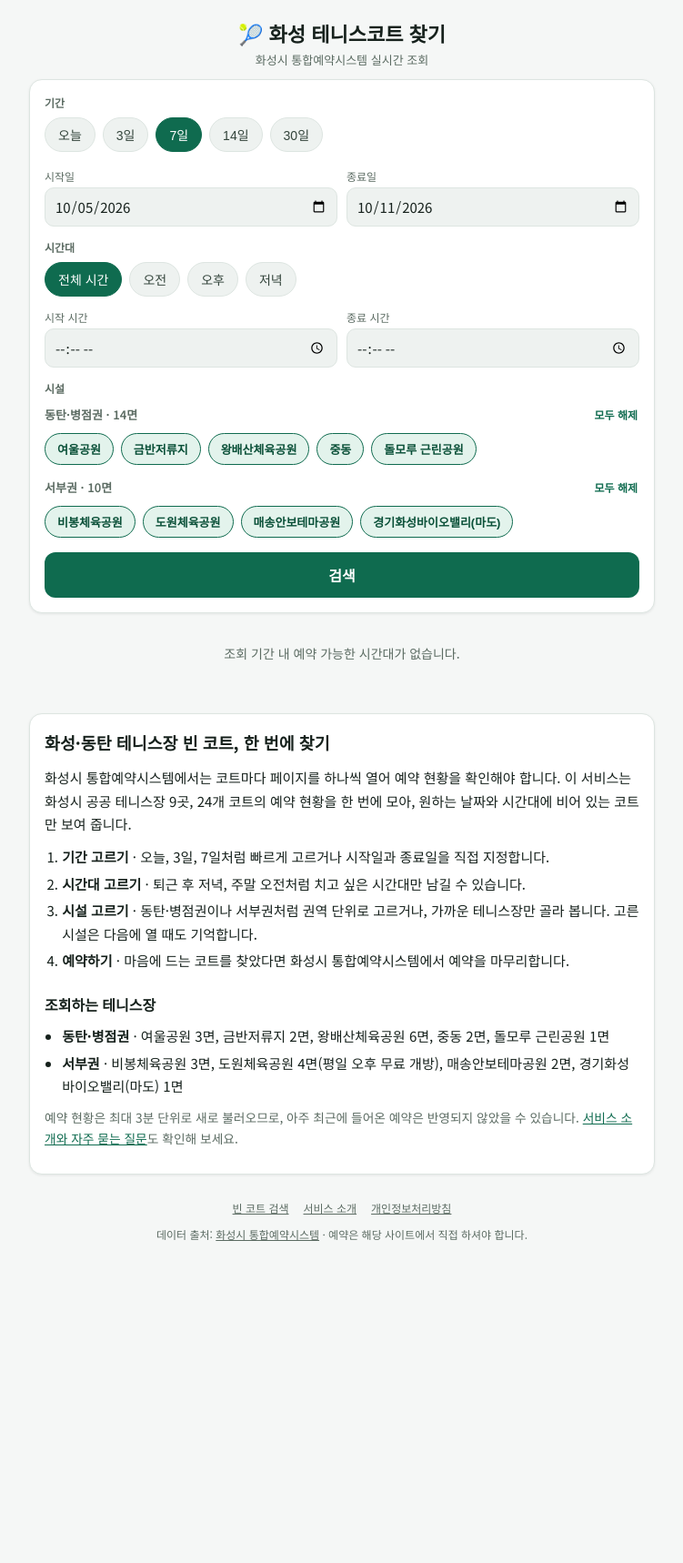
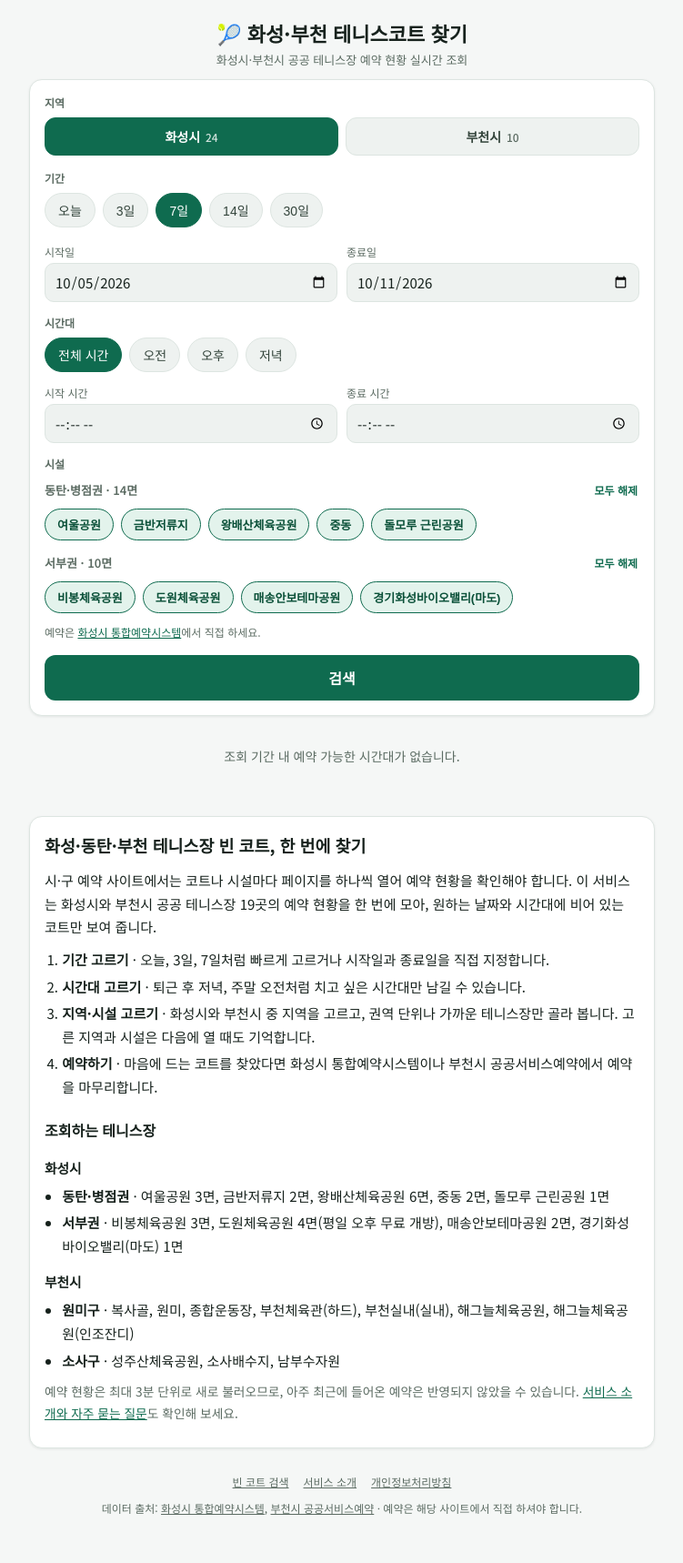
Before and after one commit to unipro8787/john_dev, a Flask app: page / in a window 1280 px wide. Shown: the whole page at 91% size, without its empty margins (264-1015 px from the left). Before the commit the page ends 1364 px from the top, so only its background shows below. Run offline with Flask 3, Linux system fonts and the light colour scheme; data that the repository does not hold is empty.

Commit message:
Add Bucheon tennis courts to the finder with city tabs
Reads the public 예약현황 calendar on reserv.bucheon.go.kr facility pages
(10 facilities, availability per facility per time slot) via a new
bucheon_client that only parses the status class and never the masked
booker names. Courts are now organised city -> region -> facility; the
fetch cache and dispatcher are keyed by reservation-system source. The
page gains 화성시/부천시 tabs with a remembered selection per city
(migrating the old Hwaseong-only selection), and copy, privacy policy
and README are updated, including the survey of other cities.

Co-Authored-By: Claude Opus 5.5 <noreply@anthropic.com>
Claude-Session: https://claude.ai/code/session_01MnYtPndTVEv74CX1S5FX1E

```diff
--- a/dongtan_tennis_finder/app.py
+++ b/dongtan_tennis_finder/app.py
@@ -1,4 +1,4 @@
-# 화성시 공공 테니스코트 예약 가능 시간대 조회 웹앱 (Flask).
+# 화성시·부천시 공공 테니스코트 예약 가능 시간대 조회 웹앱 (Flask).
 # check_availability.py의 조회 로직을 그대로 재사용하고, 검색 UI + JSON API를 얹은 것.
 #
 # 로컬 실행: python app.py  (http://127.0.0.1:5000)
@@ -26,8 +26,16 @@ from urllib.parse import urlparse
 from flask import Flask, Response, abort, jsonify, redirect, render_template, request, url_for
 import requests
 
-from courts import FACILITIES, FACILITY_NOTES, REGIONS
-from hscity_client import fetch_month
+import bucheon_client
+import hscity_client
+from courts import CITIES, FACILITY_CITY, FACILITY_NOTES
+
+# 예약 시스템(source)별 월 단위 조회 함수
+FETCHERS = {
+    "hscity": hscity_client.fetch_month,
+    "bucheon": bucheon_client.fetch_month,
+}
+ALL_FACILITIES: dict[str, dict[str, int]] = {name: courts for c in CITIES for name, courts in c["facilities"].items()}
 
 app = Flask(__name__)
 
@@ -35,9 +43,9 @@ MAX_RANGE_DAYS = 45  # 한 번에 조회 가능한 최대 기간 (API 부하 방
 _TIME_RE = re.compile(r"^([01]\d|2[0-3]):[0-5]\d$")
 CACHE_TTL_SECONDS = 180  # 코트별 월 데이터 캐시 유지 시간
 
-FETCH_WORKERS = 6  # 코트별 조회를 동시에 보내는 수 (전체 24면 조회 시간 단축, 원 사이트 부하는 그대로 캐시로 제한)
+FETCH_WORKERS = 6  # 코트별 조회를 동시에 보내는 수 (조회 시간 단축, 원 사이트 부하는 캐시로 제한)
 
-_month_cache: dict[tuple[int, int, int], tuple[float, list]] = {}
+_month_cache: dict[tuple[str, int, int, int], tuple[float, list]] = {}
 _cache_lock = threading.Lock()
 _local = threading.local()  # requests.Session은 스레드 간 공유가 안전하지 않아 스레드마다 하나씩 둔다
 
@@ -48,20 +56,20 @@ def _session() -> requests.Session:
     return _local.session
 
 
-def _cached_fetch_month(stadium_idx: int, year: int, month: int) -> list:
-    key = (stadium_idx, year, month)
+def _cached_fetch_month(source: str, court_id: int, year: int, month: int) -> list:
+    key = (source, court_id, year, month)
     now = time.time()
     with _cache_lock:
         cached = _month_cache.get(key)
     if cached and now - cached[0] < CACHE_TTL_SECONDS:
         return cached[1]
-    slots = fetch_month(_session(), stadium_idx, year, month)
+    slots = FETCHERS[source](_session(), court_id, year, month)
     with _cache_lock:
         _month_cache[key] = (now, slots)
     return slots
 
 
-def _fetch_range_cached(stadium_idx: int, start: date, end: date) -> list:
+def _fetch_range_cached(source: str, court_id: int, start: date, end: date) -> list:
     months: set[tuple[int, int]] = set()
     y, m = start.year, start.month
     while (y, m) <= (end.year, end.month):
@@ -74,13 +82,13 @@ def _fetch_range_cached(stadium_idx: int, start: date, end: date) -> list:
     start_str, end_str = start.isoformat(), end.isoformat()
     result = []
     for year, month in months:
-        for slot in _cached_fetch_month(stadium_idx, year, month):
+        for slot in _cached_fetch_month(source, court_id, year, month):
             if start_str <= slot.date <= end_str:
                 result.append(slot)
     return result
 
 
-SITE_NAME = "화성 테니스코트 찾기"
+SITE_NAME = "화성·부천 테니스코트 찾기"
 POLICY_EFFECTIVE = "2026-10-06"  # 개인정보처리방침 시행일 (방침을 바꾸면 함께 갱신)
 PAGES_UPDATED = "2026-10-06"     # 사이트맵 lastmod (페이지 내용을 바꾸면 함께 갱신)
 _ADSENSE_RE = re.compile(r"^ca-pub-\d{10,20}$")
@@ -123,11 +131,10 @@ def _inject_site():
         "naver_site_verification": _env("NAVER_SITE_VERIFICATION"),
         "adsense_client": _adsense_client(),
         "contact_email": _env("CONTACT_EMAIL"),
-        "facilities": FACILITIES,
-        "regions": REGIONS,
+        "cities": CITIES,
         "facility_notes": FACILITY_NOTES,
-        "facility_count": len(FACILITIES),
-        "court_count": sum(len(c) for c in FACILITIES.values()),
+        "facility_count": len(ALL_FACILITIES),
+        "court_count": sum(len(c) for c in ALL_FACILITIES.values()),
         "policy_effective": POLICY_EFFECTIVE,
     }
 
@@ -188,17 +195,25 @@ def healthz():
 
 @app.get("/api/facilities")
 def api_facilities():
-    # 권역 → 시설 → 코트 이름 (stadiumIdx는 내보내지 않는다)
+    # 도시 → 권역 → 시설 → 코트 이름 (예약 시스템 내부 번호는 내보내지 않는다)
     return jsonify({
-        "regions": [
+        "cities": [
             {
-                "name": region,
-                "facilities": [
-                    {"name": f, "courts": list(FACILITIES[f]), "note": FACILITY_NOTES.get(f)}
-                    for f in names
+                "name": city["name"],
+                "booking_url": city["booking_url"],
+                "booking_name": city["booking_name"],
+                "regions": [
+                    {
+                        "name": region,
+                        "facilities": [
+                            {"name": f, "courts": list(city["facilities"][f]), "note": FACILITY_NOTES.get(f)}
+                            for f in names
+                        ],
+                    }
+                    for region, names in city["regions"].items()
                 ],
             }
-            for region, names in REGIONS.items()
+            for city in CITIES
         ]
     })
 
@@ -236,20 +251,23 @@ def api_search():
     if time_start and time_end and time_end <= time_start:
         return jsonify({"error": "종료 시간은 시작 시간보다 이후여야 합니다"}), 400
 
+    # 시설을 고르지 않으면 첫 번째 도시(화성시) 전체를 본다
+    if not selected:
+        selected = list(CITIES[0]["facilities"])
     targets = [
-        (facility_name, court_label, stadium_idx)
-        for facility_name, courts in FACILITIES.items()
-        if not selected or facility_name in selected
-        for court_label, stadium_idx in courts.items()
+        (FACILITY_CITY[name][0], FACILITY_CITY[name][1], name, court_label, court_id)
+        for name in dict.fromkeys(selected)
+        if name in ALL_FACILITIES
+        for court_label, court_id in ALL_FACILITIES[name].items()
     ]
     try:
         with ThreadPoolExecutor(max_workers=FETCH_WORKERS) as pool:
-            fetched = list(pool.map(lambda t: _fetch_range_cached(t[2], start, end), targets))
+            fetched = list(pool.map(lambda t: _fetch_range_cached(t[1], t[4], start, end), targets))
     except requests.RequestException:
-        return jsonify({"error": "화성시 통합예약시스템에서 예약 현황을 불러오지 못했습니다. 잠시 후 다시 시도해주세요."}), 502
+        return jsonify({"error": "예약 시스템에서 예약 현황을 불러오지 못했습니다. 잠시 후 다시 시도해주세요."}), 502
 
     results = []
-    for (facility_name, court_label, _), slots in zip(targets, fetched):
+    for (city_name, _, facility_name, court_label, _), slots in zip(targets, fetched):
         available = [s for s in slots if s.status == "AVAILABLE"]
         # 시간대 필터: 선택한 시간 구간과 겹치는 슬롯만 남김
         if time_start:
@@ -259,6 +277,7 @@ def api_search():
         for slot in available:
             results.append(
                 {
+                    "city": city_name,
                     "facility": facility_name,
                     "court": court_label,
                     "date": slot.date,
--- a/dongtan_tennis_finder/static/app.js
+++ b/dongtan_tennis_finder/static/app.js
@@ -8,11 +8,12 @@
   const timeStartInput = document.getElementById("time-start");
   const timeEndInput = document.getElementById("time-end");
   const facilityFilter = document.getElementById("facility-filter");
+  const cityTabs = document.getElementById("city-tabs");
   const searchBtn = document.getElementById("search-btn");
   const statusArea = document.getElementById("status-area");
   const resultsEl = document.getElementById("results");
 
-  const selectedFacilities = new Set();
+  let selectedFacilities = new Set();
   let allFacilities = [];
 
   function toISODate(d) {
@@ -63,27 +64,42 @@
     });
   });
 
-  const FACILITY_KEY = "selectedFacilities.v2";
+  const PREF_KEY = "tennisFinder.v3"; // { city, selected: { 도시명: [시설명...] } }
+  const OLD_KEY = "selectedFacilities.v2"; // 화성만 있던 시절의 선택값 (한 번 옮겨 담는다)
+  let cities = [];
+  let currentCity = null;
+  const selectedByCity = new Map(); // 도시명 → Set(시설명)
 
-  function saveSelection() {
+  function savePrefs() {
     try {
-      localStorage.setItem(FACILITY_KEY, JSON.stringify([...selectedFacilities]));
+      const selected = {};
+      for (const [city, set] of selectedByCity) selected[city] = [...set];
+      localStorage.setItem(PREF_KEY, JSON.stringify({ city: currentCity, selected }));
     } catch (e) {
       // 저장소를 못 쓰는 환경(사생활 보호 모드 등)에서는 기억만 못 할 뿐 검색은 그대로 된다
     }
   }
 
-  function loadSelection(names) {
+  function loadPrefs() {
+    let prefs = null;
     try {
-      const saved = JSON.parse(localStorage.getItem(FACILITY_KEY) || "null");
-      if (Array.isArray(saved)) {
-        const valid = saved.filter((n) => names.includes(n));
-        if (valid.length) return new Set(valid);
+      prefs = JSON.parse(localStorage.getItem(PREF_KEY) || "null");
+      if (!prefs) {
+        const old = JSON.parse(localStorage.getItem(OLD_KEY) || "null");
+        if (Array.isArray(old)) prefs = { city: "화성시", selected: { 화성시: old } };
       }
     } catch (e) {
-      // 저장된 값이 깨졌으면 무시하고 전체 선택으로 시작
+      prefs = null;
     }
-    return new Set(names);
+    cities.forEach((city) => {
+      const names = city.regions.flatMap((r) => r.facilities.map((f) => f.name));
+      const saved = prefs && prefs.selected && Array.isArray(prefs.selected[city.name])
+        ? prefs.selected[city.name].filter((n) => names.includes(n))
+        : null;
+      selectedByCity.set(city.name, new Set(saved && saved.length ? saved : names));
+    });
+    const savedCity = prefs && cities.some((c) => c.name === prefs.city) ? prefs.city : null;
+    currentCity = savedCity || cities[0].name;
   }
 
   function syncRegionToggles() {
@@ -104,14 +120,34 @@
     chip.setAttribute("aria-pressed", String(on));
   }
 
-  async function loadFacilities() {
-    const res = await fetch("/api/facilities");
-    const data = await res.json();
-    allFacilities = data.regions.flatMap((r) => r.facilities.map((f) => f.name));
-    const initial = loadSelection(allFacilities);
+  function renderCityTabs() {
+    cityTabs.innerHTML = "";
+    cities.forEach((city) => {
+      const tab = document.createElement("button");
+      tab.type = "button";
+      tab.className = "city-tab" + (city.name === currentCity ? " active" : "");
+      tab.setAttribute("aria-pressed", String(city.name === currentCity));
+      const courts = city.regions.reduce((n, r) => n + r.facilities.reduce((m, f) => m + f.courts.length, 0), 0);
+      tab.innerHTML = `${city.name} <span>${courts}</span>`;
+      tab.addEventListener("click", () => {
+        if (city.name === currentCity) return;
+        currentCity = city.name;
+        renderCityTabs();
+        renderFacilities();
+        savePrefs();
+        runSearch();
+      });
+      cityTabs.appendChild(tab);
+    });
+  }
+
+  function renderFacilities() {
+    const city = cities.find((c) => c.name === currentCity);
+    selectedFacilities = selectedByCity.get(city.name);
+    allFacilities = city.regions.flatMap((r) => r.facilities.map((f) => f.name));
     facilityFilter.innerHTML = "";
 
-    data.regions.forEach((region) => {
+    city.regions.forEach((region) => {
       const group = document.createElement("div");
       group.className = "region-group";
 
@@ -120,7 +156,7 @@
       const title = document.createElement("span");
       title.className = "region-name";
       const courtCount = region.facilities.reduce((n, f) => n + f.courts.length, 0);
-      title.textContent = `${region.name} · ${courtCount}면`;
+      title.textContent = `${region.name} · ${courtCount}${city.name === "부천시" ? "곳" : "면"}`;
       const toggle = document.createElement("button");
       toggle.type = "button";
       toggle.className = "region-toggle";
@@ -134,13 +170,13 @@
         chip.type = "button";
         chip.className = "facility-chip";
         chip.dataset.name = f.name;
-        chip.textContent = f.name.replace(/ 테니스장$/, "");
-        chip.title = `${f.name} · ${f.courts.length}면${f.note ? " · " + f.note : ""}`;
-        setChip(chip, initial.has(f.name));
+        chip.textContent = f.name.replace(/ ?테니스장$/, "");
+        chip.title = `${f.name}${f.note ? " · " + f.note : ""}`;
+        setChip(chip, selectedFacilities.has(f.name));
         chip.addEventListener("click", () => {
           setChip(chip, !selectedFacilities.has(f.name));
           syncRegionToggles();
-          saveSelection();
+          savePrefs();
         });
         chips.appendChild(chip);
       });
@@ -151,12 +187,27 @@
         const allOn = list.every((c) => selectedFacilities.has(c.dataset.name));
         list.forEach((c) => setChip(c, !allOn));
         syncRegionToggles();
-        saveSelection();
+        savePrefs();
       });
 
       facilityFilter.appendChild(group);
     });
+
+    const note = document.createElement("p");
+    note.className = "city-note";
+    note.innerHTML = `예약은 <a href="${city.booking_url}" target="_blank" rel="noopener">${city.booking_name}</a>에서 직접 하세요.` +
+      (city.name === "부천시" ? " 부천은 코트별이 아니라 시설 단위로 예약 가능 여부가 나오며, 다음 달 예약은 매달 20일부터 열립니다." : "");
+    facilityFilter.appendChild(note);
     syncRegionToggles();
+  }
+
+  async function loadFacilities() {
+    const res = await fetch("/api/facilities");
+    const data = await res.json();
+    cities = data.cities;
+    loadPrefs();
+    renderCityTabs();
+    renderFacilities();
   }
 
   function setStatus(html, isError = false) {
--- a/dongtan_tennis_finder/static/style.css
+++ b/dongtan_tennis_finder/static/style.css
@@ -422,3 +422,56 @@ footer a {
   flex-wrap: wrap;
   gap: 8px;
 }
+
+/* ── 지역(도시) 탭 ── */
+.city-tabs {
+  display: flex;
+  gap: 8px;
+  margin-bottom: 16px;
+}
+
+.city-tab {
+  flex: 1 1 0;
+  border: 1px solid var(--border);
+  background: var(--chip-bg);
+  color: var(--chip-text);
+  border-radius: 12px;
+  padding: 10px 12px;
+  font: inherit;
+  font-size: 14px;
+  font-weight: 600;
+  cursor: pointer;
+}
+
+.city-tab span {
+  font-size: 12px;
+  font-weight: 500;
+  color: var(--text-muted);
+  margin-left: 2px;
+}
+
+.city-tab.active {
+  background: var(--accent);
+  border-color: var(--accent);
+  color: #fff;
+}
+
+.city-tab.active span {
+  color: rgba(255, 255, 255, 0.8);
+}
+
+.city-note {
+  margin: 0;
+  font-size: 12px;
+  color: var(--text-muted);
+  line-height: 1.5;
+}
+
+.city-note a {
+  color: var(--accent);
+}
+
+.info .city-heading {
+  font-size: 0.92rem;
+  margin: 14px 0 6px;
+}
--- a/dongtan_tennis_finder/templates/base.html
+++ b/dongtan_tennis_finder/templates/base.html
@@ -4,7 +4,7 @@
 <meta charset="UTF-8">
 <meta name="viewport" content="width=device-width, initial-scale=1, viewport-fit=cover">
 <title>{% block title %}{{ site_name }}{% endblock %}</title>
-<meta name="description" content="{% block description %}동탄·병점부터 비봉·매송·마도까지 화성시 공공 테니스장의 예약 가능한 빈 코트와 시간대를 날짜·시간대별로 한 번에 검색하세요.{% endblock %}">
+<meta name="description" content="{% block description %}동탄·병점부터 비봉·매송·마도까지 화성시와 부천시 공공 테니스장의 예약 가능한 빈 코트와 시간대를 날짜·시간대별로 한 번에 검색하세요.{% endblock %}">
 <link rel="canonical" href="{{ site_url }}{{ request.path }}">
 
 <meta property="og:type" content="website">
@@ -22,7 +22,7 @@
 <link rel="manifest" href="{{ url_for('static', filename='manifest.webmanifest') }}">
 <meta name="apple-mobile-web-app-capable" content="yes">
 <meta name="apple-mobile-web-app-status-bar-style" content="black-translucent">
-<meta name="apple-mobile-web-app-title" content="화성테니스">
+<meta name="apple-mobile-web-app-title" content="테니스코트">
 <meta name="theme-color" content="#0f6b4f">
 <link rel="apple-touch-icon" href="{{ url_for('static', filename='icons/apple-touch-icon.png') }}">
 <link rel="icon" href="{{ url_for('static', filename='icons/icon-192.png') }}">
@@ -39,7 +39,7 @@
 <div class="app">
   <header class="topbar">
     {% block header %}
-    <a class="brand-link" href="{{ url_for('index') }}"><h1>🎾 화성 테니스코트 찾기</h1></a>
+    <a class="brand-link" href="{{ url_for('index') }}"><h1>🎾 화성·부천 테니스코트 찾기</h1></a>
     {% endblock %}
   </header>
 
@@ -53,7 +53,7 @@
       <a href="{{ url_for('about') }}">서비스 소개</a>
       <a href="{{ url_for('privacy') }}">개인정보처리방침</a>
     </nav>
-    <p>데이터 출처: <a href="https://yeyak.hscity.go.kr" target="_blank" rel="noopener">화성시 통합예약시스템</a> · 예약은 해당 사이트에서 직접 하셔야 합니다.</p>
+    <p>데이터 출처: <a href="https://yeyak.hscity.go.kr" target="_blank" rel="noopener">화성시 통합예약시스템</a>, <a href="https://reserv.bucheon.go.kr" target="_blank" rel="noopener">부천시 공공서비스예약</a> · 예약은 해당 사이트에서 직접 하셔야 합니다.</p>
   </footer>
 </div>
 {% block scripts %}{% endblock %}
--- a/dongtan_tennis_finder/templates/index.html
+++ b/dongtan_tennis_finder/templates/index.html
@@ -1,5 +1,5 @@
 {% extends "base.html" %}
-{% block title %}화성·동탄 테니스장 빈 코트 찾기 · 화성시 공공 테니스장 예약 현황{% endblock %}
+{% block title %}화성·동탄·부천 테니스장 빈 코트 찾기 · 공공 테니스장 예약 현황{% endblock %}
 
 {% block head %}
 <script type="application/ld+json">
@@ -11,19 +11,22 @@
   "applicationCategory": "SportsApplication",
   "operatingSystem": "Any",
   "inLanguage": "ko",
-  "description": "동탄·병점·서부권 등 화성시 공공 테니스장의 예약 가능한 빈 코트와 시간대를 한 번에 검색하는 무료 웹앱",
+  "description": "화성시(동탄·병점·서부권)와 부천시 공공 테니스장의 예약 가능한 빈 코트와 시간대를 한 번에 검색하는 무료 웹앱",
   "offers": { "@type": "Offer", "price": "0", "priceCurrency": "KRW" }
 }
 </script>
 {% endblock %}
 
 {% block header %}
-<a class="brand-link" href="{{ url_for('index') }}"><h1>🎾 화성 테니스코트 찾기</h1></a>
-<p class="subtitle">화성시 통합예약시스템 실시간 조회</p>
+<a class="brand-link" href="{{ url_for('index') }}"><h1>🎾 화성·부천 테니스코트 찾기</h1></a>
+<p class="subtitle">화성시·부천시 공공 테니스장 예약 현황 실시간 조회</p>
 {% endblock %}
 
 {% block content %}
 <section class="panel" id="search-panel">
+  <div class="section-label">지역</div>
+  <div class="city-tabs" id="city-tabs" role="group" aria-label="지역 선택"><!-- JS로 채움 --></div>
+
   <div class="section-label">기간</div>
   <div class="quick-range" id="quick-range" role="group" aria-label="빠른 기간 선택">
     <button type="button" class="chip quick-btn" data-days="1">오늘</button>
@@ -76,20 +79,23 @@
 <section id="results" class="results"></section>
 
 <section class="panel info" aria-labelledby="guide-title">
-  <h2 id="guide-title">화성·동탄 테니스장 빈 코트, 한 번에 찾기</h2>
-  <p>화성시 통합예약시스템에서는 코트마다 페이지를 하나씩 열어 예약 현황을 확인해야 합니다. 이 서비스는 화성시 공공 테니스장 {{ facility_count }}곳, {{ court_count }}개 코트의 예약 현황을 한 번에 모아, 원하는 날짜와 시간대에 비어 있는 코트만 보여 줍니다.</p>
+  <h2 id="guide-title">화성·동탄·부천 테니스장 빈 코트, 한 번에 찾기</h2>
+  <p>시·구 예약 사이트에서는 코트나 시설마다 페이지를 하나씩 열어 예약 현황을 확인해야 합니다. 이 서비스는 화성시와 부천시 공공 테니스장 {{ facility_count }}곳의 예약 현황을 한 번에 모아, 원하는 날짜와 시간대에 비어 있는 코트만 보여 줍니다.</p>
   <ol class="steps">
     <li><b>기간 고르기</b> · 오늘, 3일, 7일처럼 빠르게 고르거나 시작일과 종료일을 직접 지정합니다.</li>
     <li><b>시간대 고르기</b> · 퇴근 후 저녁, 주말 오전처럼 치고 싶은 시간대만 남길 수 있습니다.</li>
-    <li><b>시설 고르기</b> · 동탄·병점권이나 서부권처럼 권역 단위로 고르거나, 가까운 테니스장만 골라 봅니다. 고른 시설은 다음에 열 때도 기억합니다.</li>
-    <li><b>예약하기</b> · 마음에 드는 코트를 찾았다면 화성시 통합예약시스템에서 예약을 마무리합니다.</li>
+    <li><b>지역·시설 고르기</b> · 화성시와 부천시 중 지역을 고르고, 권역 단위나 가까운 테니스장만 골라 봅니다. 고른 지역과 시설은 다음에 열 때도 기억합니다.</li>
+    <li><b>예약하기</b> · 마음에 드는 코트를 찾았다면 화성시 통합예약시스템이나 부천시 공공서비스예약에서 예약을 마무리합니다.</li>
   </ol>
   <h3>조회하는 테니스장</h3>
+  {% for city in cities %}
+  <h4 class="city-heading">{{ city.name }}</h4>
   <ul class="facility-list">
-    {% for region, names in regions.items() %}
-    <li><b>{{ region }}</b> · {% for name in names %}{{ name | replace(' 테니스장', '') }} {{ facilities[name] | length }}면{% if facility_notes.get(name) %}({{ facility_notes[name] }}){% endif %}{% if not loop.last %}, {% endif %}{% endfor %}</li>
+    {% for region, names in city.regions.items() %}
+    <li><b>{{ region }}</b> · {% for name in names %}{{ name | replace(' 테니스장', '') | replace('테니스장', '') }}{% if city.source == 'hscity' %} {{ city.facilities[name] | length }}면{% endif %}{% if facility_notes.get(name) %}({{ facility_notes[name] }}){% endif %}{% if not loop.last %}, {% endif %}{% endfor %}</li>
     {% endfor %}
   </ul>
+  {% endfor %}
   <p class="muted">예약 현황은 최대 3분 단위로 새로 불러오므로, 아주 최근에 들어온 예약은 반영되지 않았을 수 있습니다. <a href="{{ url_for('about') }}">서비스 소개와 자주 묻는 질문</a>도 확인해 보세요.</p>
 </section>
 {% endblock %}
--- a/dongtan_tennis_finder/templates/privacy.html
+++ b/dongtan_tennis_finder/templates/privacy.html
@@ -1,12 +1,12 @@
 {% extends "base.html" %}
 {% block title %}개인정보처리방침 · {{ site_name }}{% endblock %}
-{% block description %}화성 테니스코트 찾기의 개인정보처리방침입니다. 수집하는 정보, 쿠키와 광고, 보관 기간, 이용자의 권리를 안내합니다.{% endblock %}
+{% block description %}화성·부천 테니스코트 찾기의 개인정보처리방침입니다. 수집하는 정보, 쿠키와 광고, 보관 기간, 이용자의 권리를 안내합니다.{% endblock %}
 
 {% block content %}
 <article class="panel info policy">
   <h2>개인정보처리방침</h2>
   <p class="muted">시행일: {{ policy_effective }}</p>
-  <p>화성 테니스코트 찾기(이하 "서비스")는 「개인정보 보호법」 등 관련 법령을 지키며, 이용자의 개인정보를 소중히 다룹니다. 서비스는 회원가입 없이 쓸 수 있으며, 이름·연락처·계정 같은 개인정보를 직접 받지 않습니다.</p>
+  <p>화성·부천 테니스코트 찾기(이하 "서비스")는 「개인정보 보호법」 등 관련 법령을 지키며, 이용자의 개인정보를 소중히 다룹니다. 서비스는 회원가입 없이 쓸 수 있으며, 이름·연락처·계정 같은 개인정보를 직접 받지 않습니다.</p>
 
   <h3>1. 처리하는 정보</h3>
   <ul>
@@ -33,7 +33,7 @@
   </ul>
 
   <h3>5. 예약 현황 데이터</h3>
-  <p>화면에 보이는 예약 현황은 화성시 통합예약시스템이 공개하는 코트별 예약 가능 여부입니다. 예약한 사람의 이름 같은 개인정보는 가져오지 않습니다.</p>
+  <p>화면에 보이는 예약 현황은 화성시 통합예약시스템과 부천시 공공서비스예약이 공개하는 예약 가능 여부입니다. 부천시 예약 현황 화면에는 예약자 이름 일부가 함께 표시되지만, 서비스는 예약 가능 여부만 읽고 예약한 사람의 이름 같은 개인정보는 가져오거나 저장하지 않습니다.</p>
 
   <h3>6. 이용자의 권리</h3>
   <p>이용자는 언제든 자신의 개인정보 처리에 관해 열람, 정정, 삭제, 처리 정지를 요청할 수 있습니다. 다만 서비스는 개인을 알아볼 수 있는 정보를 따로 보관하지 않으므로, 요청하신 내용과 관련된 정보가 없을 수 있습니다.</p>
```
Also changed, not shown: dongtan_tennis_finder/bucheon_client.py (added, +61 -0 lines), dongtan_tennis_finder/courts.py (+55 -0 lines), dongtan_tennis_finder/templates/about.html (+13 -8 lines), dongtan_tennis_finder/README.md, dongtan_tennis_finder/static/manifest.webmanifest.
